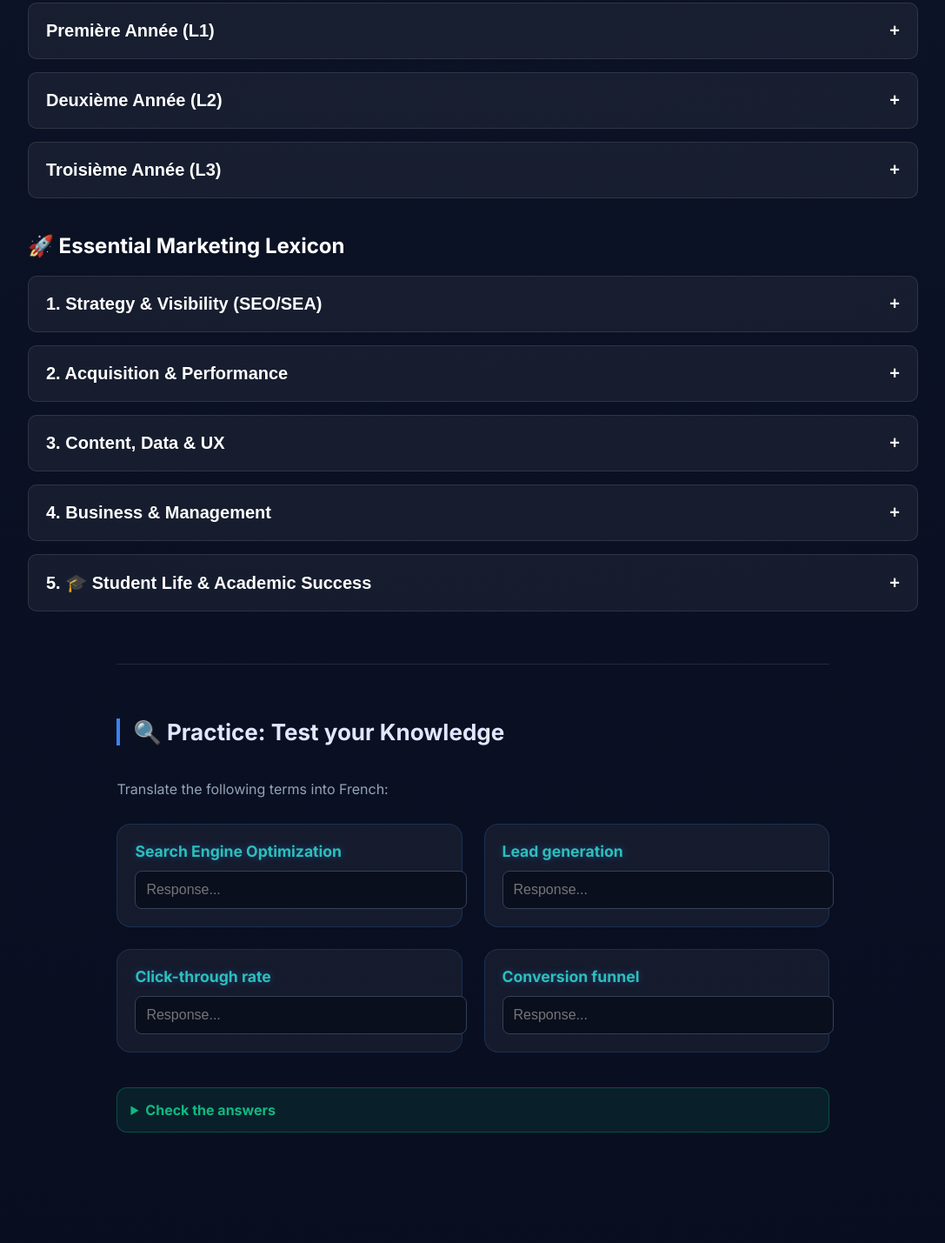
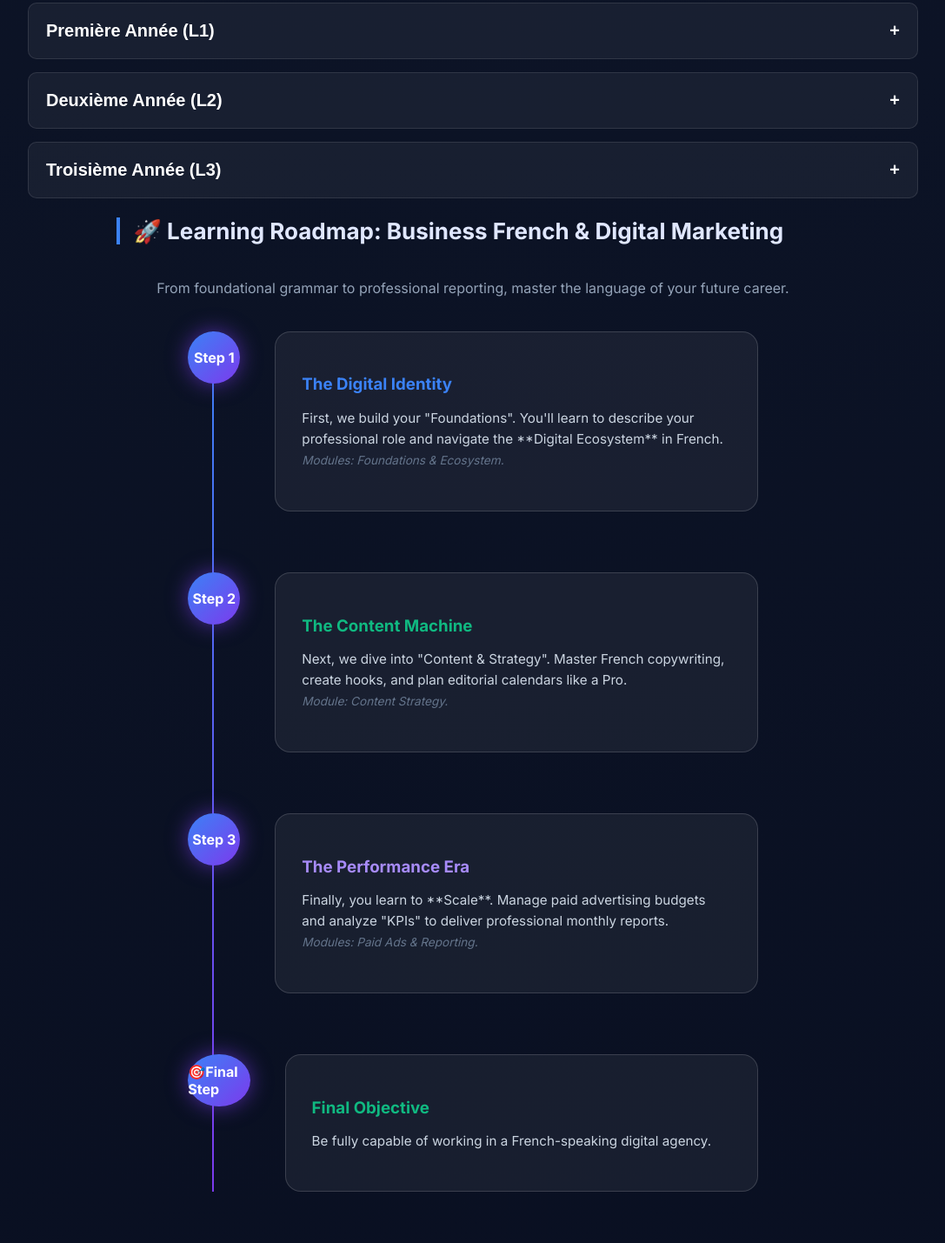
Before and after one commit to ma3197121-collab/french-firstyear, a plain HTML site: page index.html in a window 1280 px wide. Shown: the part 1451-2880 px from the top of the page at 87% size, without its empty margins (96-1183 px from the left). Drawn offline with Linux system fonts and the light colour scheme; a script that the page names is missing.

Commit message:
Add files via upload

```diff
--- a/index.html
+++ b/index.html
@@ -139,6 +139,61 @@
       <div class="vocab-card"><span class="term-en">Portfolio approach</span><div class="kw-fr-box" onclick="speakText('Démarche Portfolio')"><span class="term-fr">Démarche Portfolio 🔊</span></div></div>
     </div>
   </div>
+  <section class="block">
+    <h2 class="block-title">🚀 Learning Roadmap: Business French & Digital Marketing</h2>
+    <p style="color: #94a3b8; text-align: center; margin-bottom: 40px;">From foundational grammar to professional reporting, master the language of your future career.</p>
+
+    <div class="timeline">
+
+        <div class="module">
+            <span class="module-number">Step 1</span>
+            <div class="module-content">
+                <div class="module-text">
+                    <h3 style="color: #3b82f6; margin-bottom: 10px;">The Digital Identity</h3>
+                    <p style="font-size: 0.95rem; color: #cbd5e1; line-height: 1.6;">
+                        First, we build your "Foundations". You'll learn to describe your professional role and navigate the **Digital Ecosystem** in French.
+                        <br><i style="color: #64748b; font-size: 0.85rem;">Modules: Foundations & Ecosystem.</i>
+                    </p>
+                </div>
+            </div>
+        </div>
+
+        <div class="module">
+            <span class="module-number">Step 2</span>
+            <div class="module-content">
+                <div class="module-text">
+                    <h3 style="color: #10b981; margin-bottom: 10px;">The Content Machine</h3>
+                    <p style="font-size: 0.95rem; color: #cbd5e1; line-height: 1.6;">
+                        Next, we dive into "Content & Strategy". Master French copywriting, create hooks, and plan editorial calendars like a Pro.
+                        <br><i style="color: #64748b; font-size: 0.85rem;">Module: Content Strategy.</i>
+                    </p>
+                </div>
+            </div>
+        </div>
+
+        <div class="module">
+            <span class="module-number">Step 3</span>
+            <div class="module-content">
+                <div class="module-text">
+                    <h3 style="color: #a78bfa; margin-bottom: 10px;">The Performance Era</h3>
+                    <p style="font-size: 0.95rem; color: #cbd5e1; line-height: 1.6;">
+                        Finally, you learn to **Scale**. Manage paid advertising budgets and analyze "KPIs" to deliver professional monthly reports.
+                        <br><i style="color: #64748b; font-size: 0.85rem;">Modules: Paid Ads & Reporting.</i>
+                    </p>
+                </div>
+            </div>
+        </div>
+        <div class="module">
+            <span class="module-number">🎯Final Step</span>
+            <div class="module-content">
+                <div class="module-text">
+                    <h3 style="color: #10b981; margin-bottom: 10px;">Final Objective</h3>
+                    <p style="font-size: 0.95rem; color: #cbd5e1; line-height: 1.6;">
+                        Be fully capable of working in a French-speaking digital agency.</p>
+                </div>
+            </div>
+         </div>
+     </section>
 
   <div class="keywords-section">
     <h2 style="color: #fff; margin: 40px 0 20px;">🚀 Essential Marketing Lexicon</h2>
```
